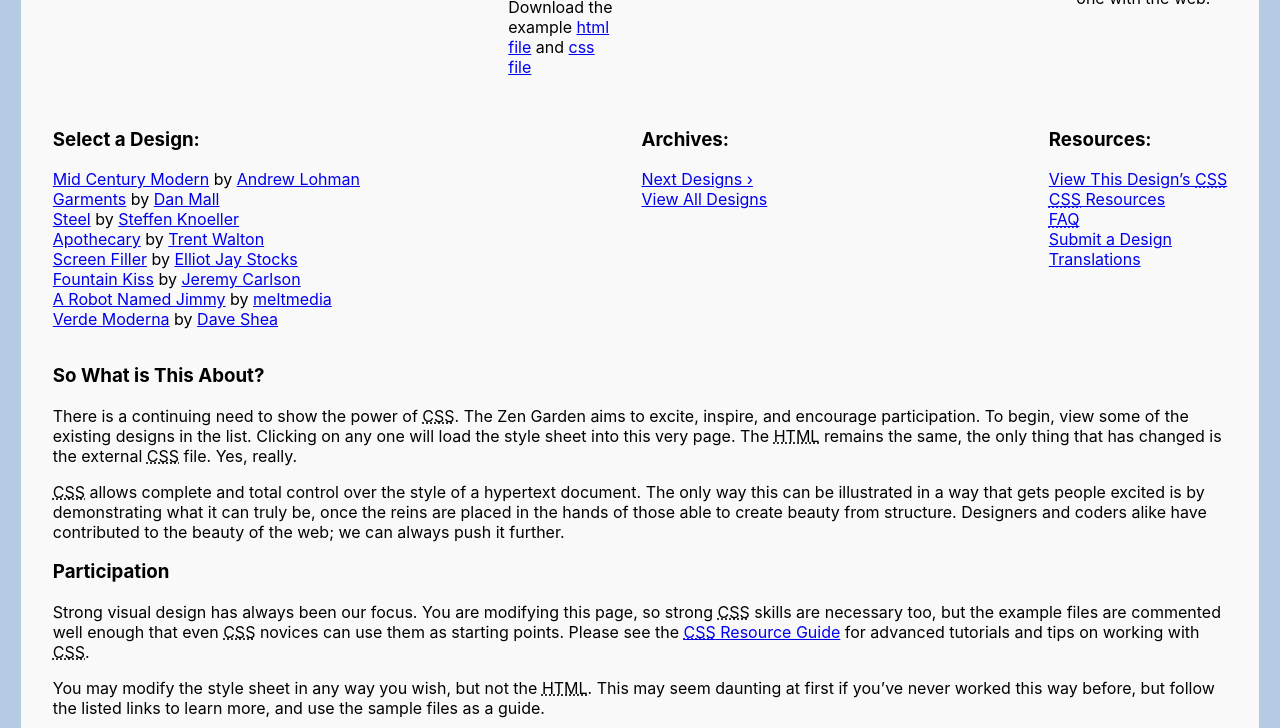
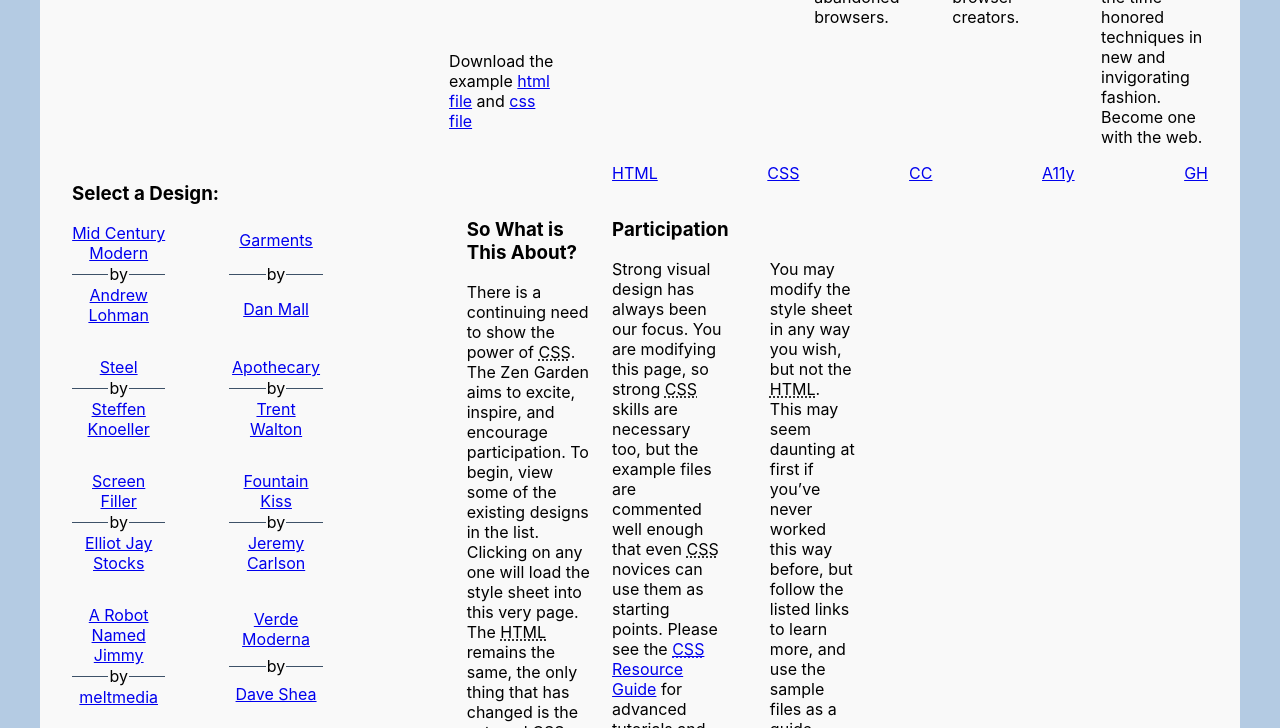
Before and after one commit to NYTLAIT/3320-Zen-Garden, a plain HTML site: page index.html in a window 1280 px wide. Shown: the part 376-1104 px from the top of the page. Drawn offline with Linux system fonts and the light colour scheme.

Commit message:
Done with layout

```diff
--- a/style.css
+++ b/style.css
@@ -11,7 +11,7 @@
   height: 100%;
   font-family: "Inter", -apple-system, BlinkMacSystemFont, "Segoe UI", Roboto, sans-serif;
   background-color: var(--secondary-color);
-  padding: 0.4rem;
+  padding: 1rem;
 }
 
 ul {
@@ -23,9 +23,8 @@
 .page-wrapper {
   display: grid;
   grid-template-areas:
-    'a a a'
-    'b b b'
-    'c c c';
+    'a a a a'
+    'b c c c';
   gap: 1rem;
 
   background-color: var(--background-color);
@@ -57,19 +56,11 @@
     flex-direction: column;
     justify-content: space-between;
     gap: 2rem;
-
-    &> :nth-child(1) {
-      padding-right: 4rem;
-    }
-
-    &> :nth-child(2) {
-      align-self: flex-end;
-      padding-left: 4rem;
-    }
+    padding-right: 4rem
   }
 
   & .preamble {
-    padding: 1rem 0 0 4rem;
+    padding: 1rem 0 0 8rem;
     display: grid;
     grid-template-rows: min-content 1fr;
     grid-template-areas:
@@ -102,13 +93,139 @@
 
 .page-wrapper .supporting {
   grid-area: c;
+  display: grid;
+  grid-template-areas:
+    'z a a'
+    'b c c'
+    'd e e';
+
+  gap: 1rem;
+
+  & footer {
+    grid-area: a;
+
+    display: flex;
+    justify-content: space-between;
+  }
+
+  & .explanation {
+    grid-area: b;
+  }
+
+  & .participation {
+    grid-area: c;
+    display: grid;
+    grid-template-rows: repeat(3, min-content);
+    grid-template-areas:
+      'a a'
+      'b c'
+      'd d';
+    column-gap: 3rem;
+    padding-right: 22rem;
+
+    & p {
+      margin: 0;
+      padding: 0;
+    }
+
+    & h3 {
+      grid-area: a;
+    }
+
+    & :nth-child(2) {
+      grid-area: b;
+    }
+
+    & :nth-child(3) {
+      grid-area: c;
+    }
+
+    & :nth-child(4) {
+      grid-area: d;
+      padding-top: 3rem;
+    }
+  }
+
+  & .benefits {
+    grid-area: d;
+    text-align: right;
+  }
+
+  & .requirements {
+    grid-area: e;
+  }
 }
 
 .page-wrapper .sidebar {
   grid-area: b;
+  display: flex;
+  flex-direction: column;
 
   & .wrapper {
+    flex: 1;
     display: flex;
+    flex-direction: column;
     justify-content: space-between;
+
+    & .design-selection {
+      & ul {
+        display: grid;
+        grid-template-columns: repeat(2, 1fr);
+        column-gap: 4rem;
+        row-gap: 2rem;
+        padding-right: 8rem;
+      }
+
+      & li {
+        display: flex;
+        flex-wrap: wrap;
+        align-items: center;
+        gap: 1px;
+
+        &::before,
+        &::after {
+          content: "";
+          flex: 1;
+          height: 1px;
+          background-color: var(--primary-color);
+        }
+
+        &::before {
+          order: -1;
+        }
+
+        &::after {
+          order: 1;
+        }
+
+        & .design-name {
+          order: -2;
+          flex-basis: 100%;
+          text-align: center;
+        }
+
+        & .designer-name {
+          order: 2;
+          flex-basis: 100%;
+          text-align: center;
+        }
+      }
+    }
+
+    & .design-archives {
+      & ul {
+        display: flex;
+        gap: 1rem;
+      }
+    }
+
+    & .zen-resources {
+      & ul {
+        display: flex;
+        flex-direction: column;
+        gap: 1rem;
+      }
+    }
+
   }
 }
```
